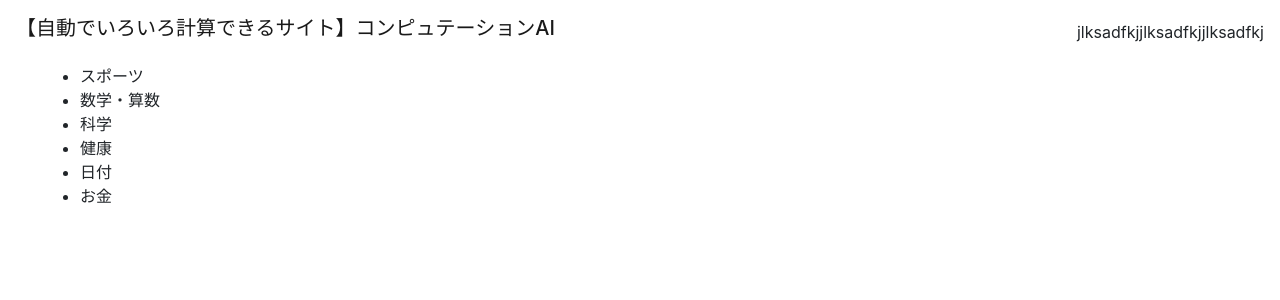
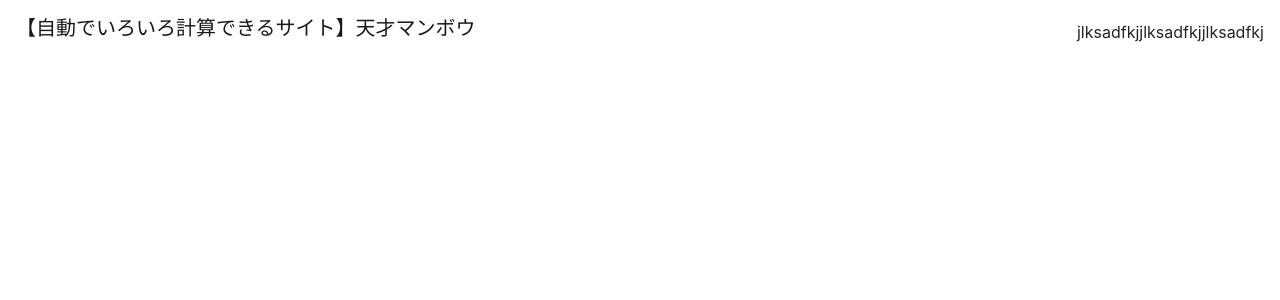
Before and after one commit to rk5155/calragu, a Vue app: page / in a window 1280 px wide. Shown: the top 300 px of the page. Built offline with nearby package versions, Linux system fonts and the light colour scheme.

Commit message:
sassを導入した

```diff
--- a/package.json
+++ b/package.json
@@ -19,6 +19,8 @@
     "babel-eslint": "^10.1.0",
     "eslint": "^6.7.2",
     "eslint-plugin-vue": "^6.2.2",
+    "sass": "^1.45.2",
+    "sass-loader": "^8.0.2",
     "vue-template-compiler": "^2.6.11"
   },
   "eslintConfig": {
--- a/src/components/Header.vue
+++ b/src/components/Header.vue
@@ -1,7 +1,7 @@
 <template>
     <header id="header">
       <nav class="navbar navbar-expand-sm navbar-light">
-        <h1 class="navbar-brand u-font__bold" to="/" exact>【自動でいろいろ計算できるサイト】コンピュテーションAI</h1>
+        <h1 class="navbar-brand u-font__bold" to="/" exact>【自動でいろいろ計算できるサイト】天才マンボウ</h1>
         <button class="navbar-toggler" type="button" data-toggle="collapse" data-target="#navbarNav4" aria-controls="navbarNav4" aria-expanded="false" aria-label="Toggle navigation">
           <span class="navbar-toggler-icon"></span>
         </button>
--- a/src/components/Main.vue
+++ b/src/components/Main.vue
@@ -1,15 +1,12 @@
 <template>
     <main>
-        <nav>
-            <ul>
-                <li>スポーツ</li>
-                <li>数学・算数</li>
-                <li>科学</li>
-                <li>健康</li>
-                <li>日付</li>
-                <li>お金</li>
-            </ul>
-        </nav>
+        <div class="main-left">
+
+        </div>
+
+        <div class="main-right">
+
+        </div>
     </main>
 </template>
 
@@ -22,9 +19,15 @@ export default {
 }
 </script>
 
-<style scoped>
+<style lang="scss">
 main {
     width: 1200px;
     margin: 0 auto;
+    .main-left {
+        width: 70%;
+    }
+    .main-right {
+        width: 30%;
+    }
 }
 </style>
```
Also changed, not shown: 1 other file (tests, documents, lock files or other folders).
